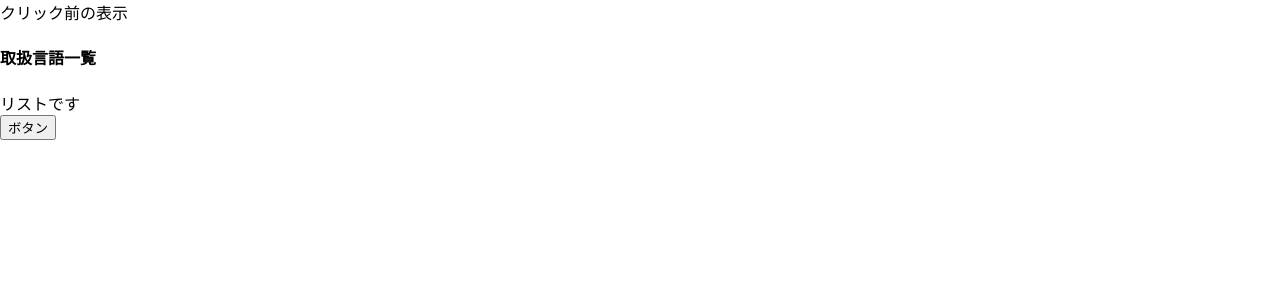
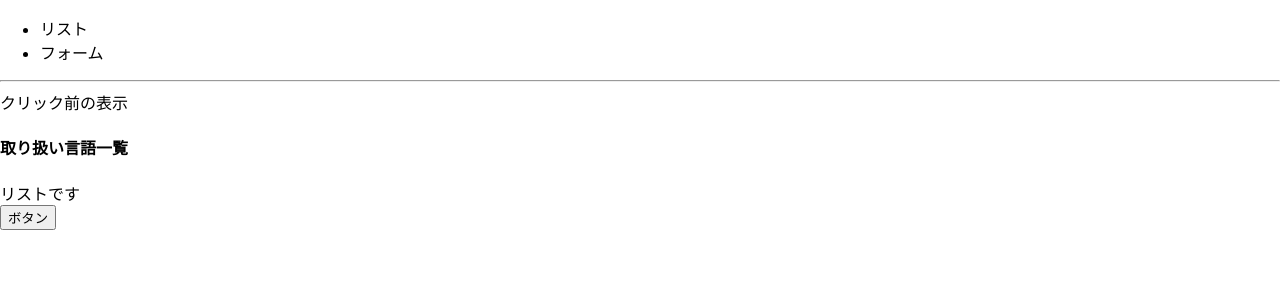
Before and after one commit to tackernao0522/yassun_react_tutorial, a React (Create React App) app: page / in a window 1280 px wide. Shown: the top 300 px of the page. Built offline with nearby package versions, Linux system fonts and the light colour scheme.

Commit message:
条件分岐(if)について

```diff
--- a/src/App.js
+++ b/src/App.js
@@ -1,8 +1,10 @@
 import { useState } from 'react';
 import { List } from "./List";
+import { Form } from "./Form";
 
 function App() {
     const [description, setDescription] = useState('クリック前の表示');
+    const [tab, setTab] = useState('list');
 
     const changeDescription = () => {
         setDescription('クリック後の表示です。');
@@ -10,8 +12,17 @@ function App() {
 
     return (
         <div>
+            <header>
+                <ul>
+                    <li onClick={ () => setTab('list') }>リスト</li>
+                    <li onClick={ () => setTab('form') }>フォーム</li>
+                </ul>
+            </header>
+            <hr />
             {description}
-            <List title="取扱言語一覧" />
+            {
+                tab === 'list' ? <List title="取り扱い言語一覧" /> : <Form />
+            }
             <button onClick={changeDescription}>ボタン</button>
         </div>
     );
--- /dev/null
+++ b/src/Form.js
@@ -0,0 +1,3 @@
+export const Form = () => {
+    return <div>フォームです</div>
+}
```
